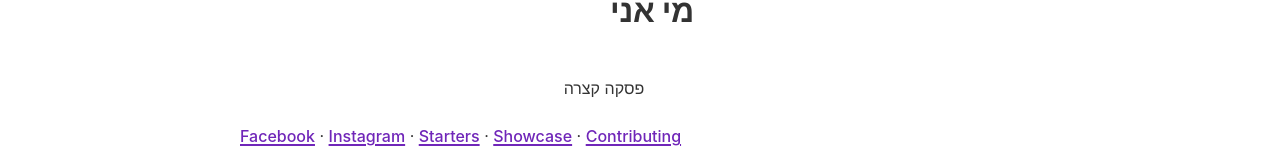
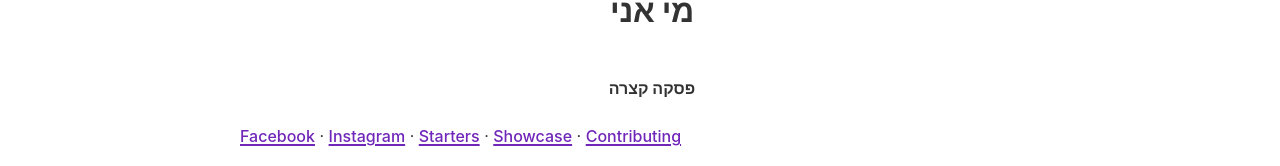
Before and after one commit to ofirdassa9/gatsby-starter-default, a Gatsby site: page / in a window 1280 px wide. Shown: the part 243-409 px from the top of the page. Built offline with nearby package versions, Linux system fonts and the light colour scheme; Gatsby itself is replaced by a stand-in of ours.

Commit message:
center text

```diff
--- a/src/pages/index.js
+++ b/src/pages/index.js
@@ -77,9 +77,7 @@ const IndexPage = () => (
       </p>
       <ul>
           <b><h1>מי אני</h1></b>
-          <p className={styles.textCenter}>
-            פסקה קצרה
-          </p>
+          <h4>פסקה קצרה</h4>
       </ul>
     </div>
     {moreLinks.map((link, i) => (
```
